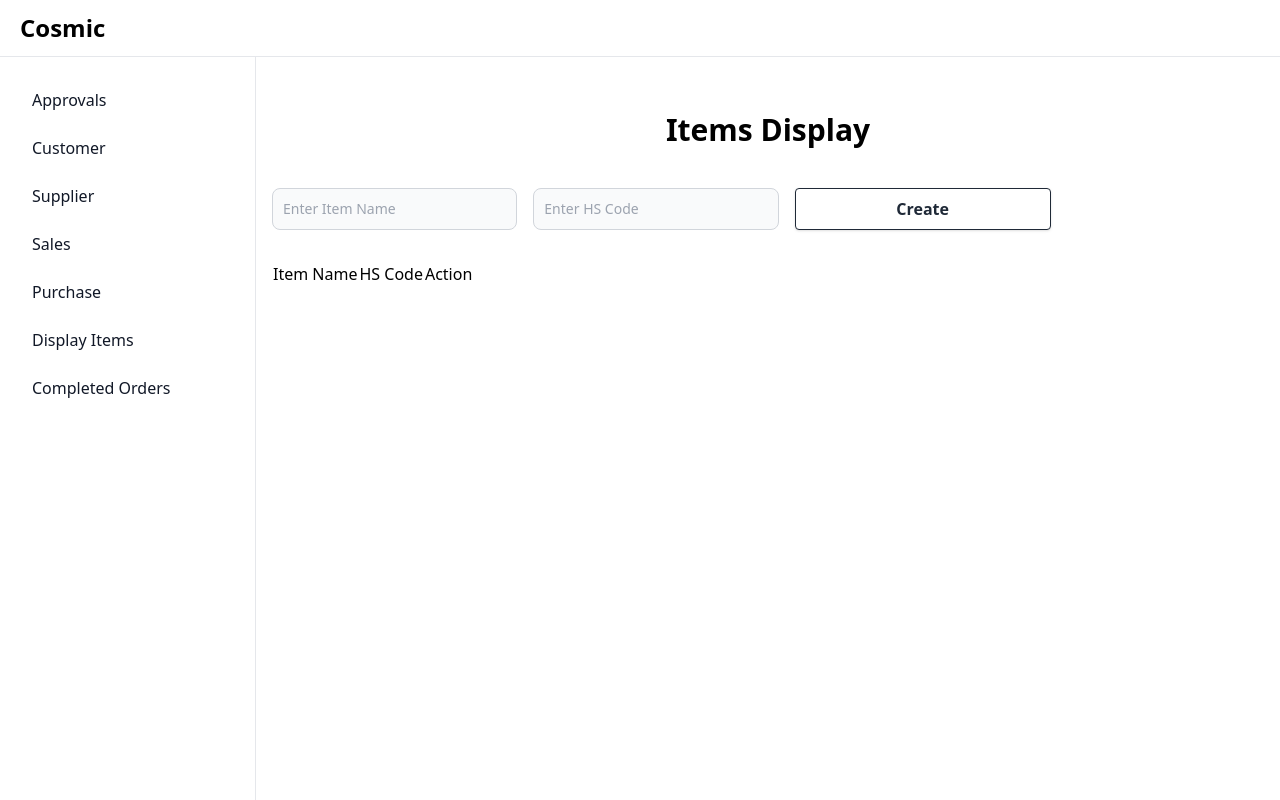
After one commit to mohantechlead/cosmic_web, a Django app: template orders/templates/items/items_display.html in a window 1280 px wide. The commit adds this page. Run offline with Django 3.2, Linux system fonts and the light colour scheme; the template is opened without the code that fills it, so the values that code supplies are empty; some libraries are stand-ins or nearby versions.

Commit message:
items added

```diff
--- a/cosmic/settings.py
+++ b/cosmic/settings.py
@@ -86,7 +86,7 @@ DATABASES = {
        'ENGINE': 'django.db.backends.postgresql',
         'NAME': 'cosmic_web',
        'USER': 'postgres',
-       'PASSWORD': 'mohanPLC',
+       'PASSWORD': 'postgres',
        'HOST': '127.0.0.1',
         'PORT': '5432',
    }
--- /dev/null
+++ b/orders/templates/items/items_display.html
@@ -0,0 +1,70 @@
+{% extends 'user_base.html'%}
+
+{% block content %}
+
+<div class="mb-10 text-3xl font-semibold text-center">
+    <h1>Items Display</h1> </div>
+
+    <form class="w-full max-w-3xl" method="post" >
+
+        {% csrf_token %}
+
+        <div class="grid gap-4 mb-8 md:grid-cols-3" >
+            <div>
+                <input type="text" id="item_name" name="item_name"
+                class="bg-gray-50 border border-gray-300 text-gray-900 text-sm rounded-lg
+                 focus:ring-blue-500 focus:border-blue-500 block w-full p-2.5 dark:border-gray-600
+                  dark:placeholder-gray-400  dark:focus:ring-blue-500 dark:focus:border-blue-500"  placeholder="Enter Item Name" />
+            </div>
+            <div>
+                <input type="text" id="hs_code" name="hs_code"
+                class="bg-gray-50 border border-gray-300 text-gray-900 text-sm rounded-lg
+                 focus:ring-blue-500 focus:border-blue-500 block w-full p-2.5 dark:border-gray-600
+                  dark:placeholder-gray-400  dark:focus:ring-blue-500 dark:focus:border-blue-500"  placeholder="Enter HS Code" />
+            </div>
+            <div>
+            <button  id="create"
+            class="bg-white hover:bg-gray-100 text-gray-800 font-semibold py-2 px-4 border border-gray-800 rounded shadow w-64"
+            hx-post="{% url 'display_items' %}"
+            hx-target="#item_display" >
+                    Create
+            </button>
+            </div>
+        </div>
+
+
+    </form>
+
+    <div>
+
+        <table>
+            <thead>
+                <tr>
+                    <td>Item Name</td>
+                    <td>HS Code</td>
+                    <td>Action</td>
+                </tr>
+            </thead>
+
+            <tbody>
+            {% if items %}
+            {%for item in items%}
+                <tr>
+                    <td>{{item.item_name}}</td>
+                    <td>{{item.hs_code}}</td>
+                    <td><button>Edit</button></td>
+                </tr>
+            </tbody>
+            {% endfor %}
+            {% endif %}
+        </table>
+
+
+
+
+
+    </div>
+
+
+
+{% endblock %}
--- a/orders/templates/sales/create_sales.html
+++ b/orders/templates/sales/create_sales.html
@@ -6,7 +6,7 @@
     <div class="mb-10 text-3xl font-semibold text-center">
         <h1>Create Order</h1>
     </div>
-    <form class="ml-8" id="form1" action="{% url 'create_sales' %}" method="post">
+    <form class="ml-8" id="form1" method="post" action="{% url 'create_sales' %}">
         {% csrf_token %}
         <div class="grid gap-4 mb-8 md:grid-cols-3">
             <div>
--- a/orders/views/items.py
+++ b/orders/views/items.py
@@ -24,7 +24,7 @@ def display_items(request):
         'form':form,
     }
 
-    return render(request,'items_display.html',context)
+    return render(request,'items/items_display.html',context)
 
 def get_item_data(request, item_id):
     print(item_id,"item")
--- a/static/js/orders/create_sales.js
+++ b/static/js/orders/create_sales.js
@@ -80,7 +80,7 @@ dropdown.addEventListener("change", function() {
 });
     };
 
-    addMoreBtn.addEventListener('click', add_new_form);
+    // addMoreBtn.addEventListener('click', add_new_form);
     submitButton.addEventListener('click', function (event) {
         event.preventDefault();
         calculateTotalPrice();
@@ -139,7 +139,7 @@ submitButton.addEventListener('click', function (event) {
 
         // Serialize form data
         const formData1 = new FormData(form1);
-        const formData2 = new FormData(form2);
+        // const formData2 = new FormData(form2);
 
         const prNoValue = formData1.get('order_no');
 
@@ -150,7 +150,7 @@ submitButton.addEventListener('click', function (event) {
         const amount = 1
 
         console.log(prNoValue)
-        formData2.append('order_no', prNoValue)
+        // formData2.append('order_no', prNoValue)
 
         // Use fetch to submit both forms asynchronously
         fetch(form1.action, {
--- a/users/templates/user_base.html
+++ b/users/templates/user_base.html
@@ -11,6 +11,12 @@
       <script src="https://cdnjs.cloudflare.com/ajax/libs/flowbite/2.3.0/datepicker.min.js"></script>
       <script src="https://cdnjs.cloudflare.com/ajax/libs/html2pdf.js/0.9.2/html2pdf.bundle.js"></script>
       <script src="https://unpkg.com/htmx.org@2.0.0" integrity="sha384-wS5l5IKJBvK6sPTKa2WZ1js3d947pvWXbPJ1OmWfEuxLgeHcEbjUUA5i9V5ZkpCw" crossorigin="anonymous"></script>
+      <style>
+         tr.htmx-swapping td {
+            opacity: 0;
+            transition: opacity 1s ease-out;
+          }
+      </style>
 </head>
 <body>
 
@@ -120,6 +126,11 @@
   <script src="https://code.jquery.com/jquery-3.5.1.min.js"></script>
   <script src="https://code.jquery.com/jquery-3.3.1.slim.min.js" integrity="sha384-q8i/X+965DzO0rT7abK41JStQIAqVgRVzpbzo5smXKp4YfRvH+8abtTE1Pi6jizo" crossorigin="anonymous"></script>
 
+  <script>
+   document.body.addEventListener('htmx:configRequest', (event) => {
+       event.detail.headers['X-CSRFToken'] = '{{ csrf_token }}';
+   })
+</script>
 
     </body>
 </html>
--- a/users/urls.py
+++ b/users/urls.py
@@ -8,4 +8,5 @@ urlpatterns=[
     path("create_supplier",views.create_supplier, name="create_supplier"),
     path("display_customer",views.display_customer, name="display_customer"),
     path("display_supplier",views.display_supplier, name="display_supplier"),
+    path("delete_customer/<str:customer_name>", views.delete_customer, name="delete_customer"),
 ]
```
Also changed, not shown: users/templates/create_customer.html (+11 -0 lines), users/templates/create_supplier.html (+12 -1 lines), users/templates/customer_list.html (added, +26 -0 lines), users/templates/display_customer.html (+12 -20 lines), users/views.py (+27 -48 lines).
